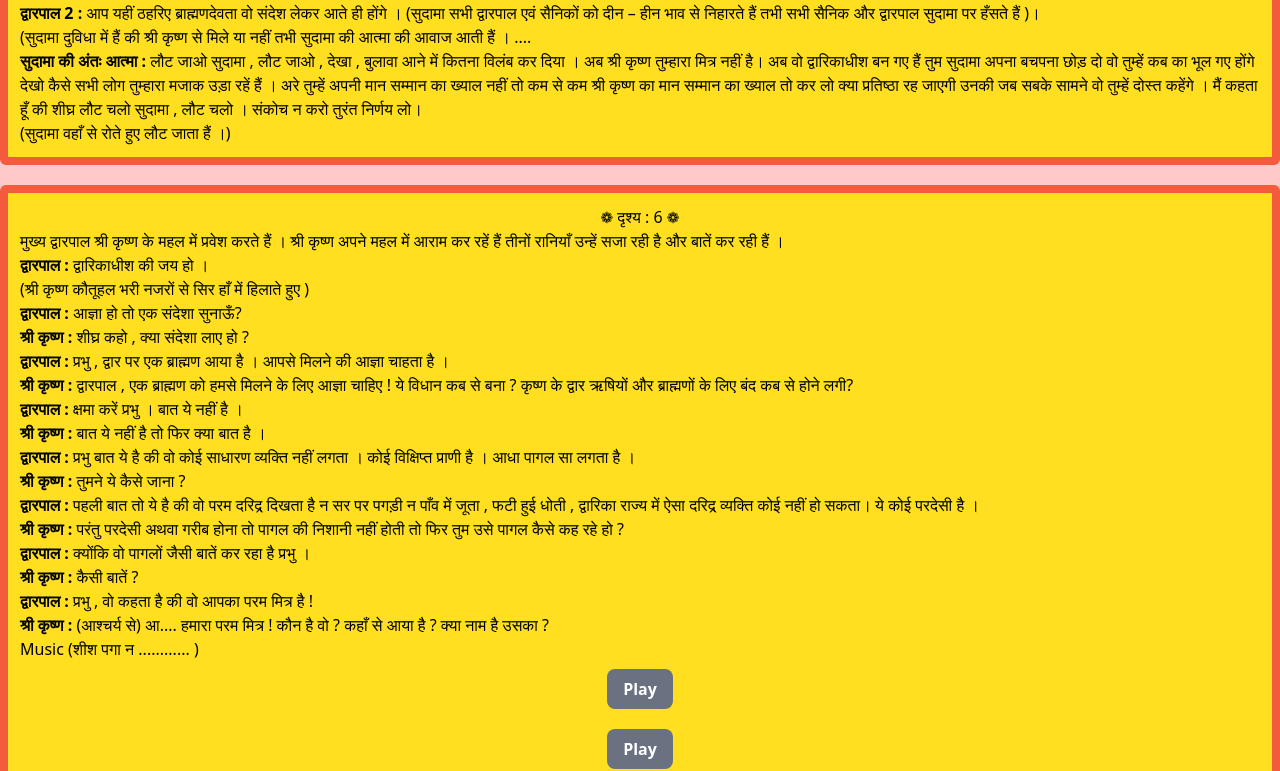
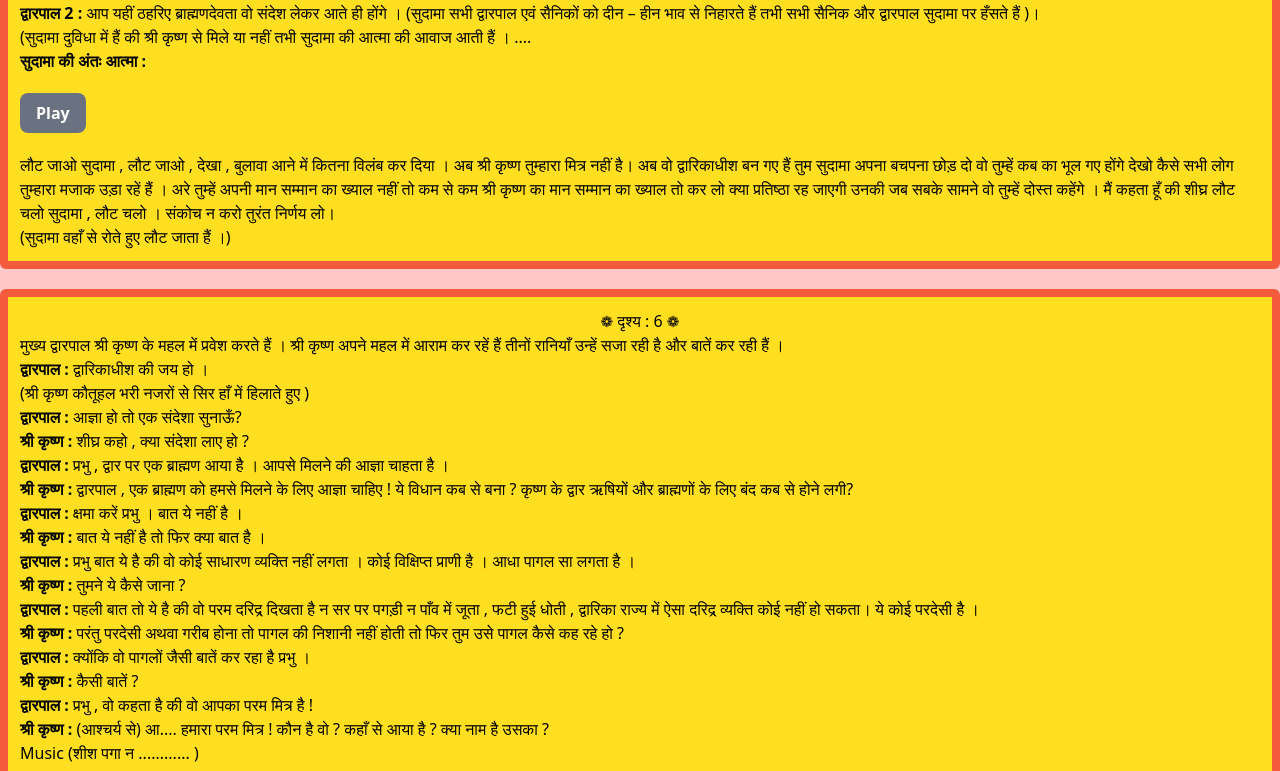
Before and after one commit to imjyotishkumar/sudama-cahritra-usingNext, a Next.js app: page / in a window 1280 px wide. Shown: the part 5820-6591 px from the top of the page. Built offline with nearby package versions, Linux system fonts and the light colour scheme.

Commit message:
added song

```diff
--- a/src/app/Component/MusicPlayer.js
+++ b/src/app/Component/MusicPlayer.js
@@ -530,7 +530,22 @@ const MusicPlayer = () => {
             एवं
             सैनिकों को दीन – हीन भाव से निहारते हैं तभी सभी सैनिक और द्वारपाल सुदामा पर हँसते हैं )।</p>
           <p>(सुदामा दुविधा में हैं की श्री कृष्ण से मिले या नहीं तभी सुदामा की आत्मा की आवाज आती हैं । ....</p>
-          <p><strong>सुदामा की अंतः आत्मा :</strong> लौट जाओ सुदामा , लौट जाओ , देखा , बुलावा आने में कितना विलंब कर दिया
+
+          <p><strong>सुदामा की अंतः आत्मा : <div className="mt-5 mb-5">
+              <button
+                onClick={() => playSong(15)}
+                className={`px-4 py-2 rounded-lg text-white ${currentSong === 15 && isPlaying ? "bg-red-500" : "bg-gray-500"
+                  } hover:bg-green-600`}
+              >
+                {
+                  currentSong === 15 && isPlaying ? <span className="font-bold">Pause</span> :
+                    <span className="font-bold">Play</span>
+
+                }
+
+              </button>
+              </div>
+              </strong> लौट जाओ सुदामा , लौट जाओ , देखा , बुलावा आने में कितना विलंब कर दिया
             ।
             अब श्री कृष्ण तुम्हारा मित्र नहीं है। अब वो द्वारिकाधीश बन गए हैं तुम सुदामा अपना बचपना छोड़ दो वो तुम्हें कब
             का
@@ -586,20 +601,7 @@ const MusicPlayer = () => {
                 }
 
               </button>
-             <div className="mt-5 mb-5">
-              <button
-                onClick={() => playSong(15)}
-                className={`px-4 py-2 rounded-lg text-white ${currentSong === 15 && isPlaying ? "bg-red-500" : "bg-gray-500"
-                  } hover:bg-green-600`}
-              >
-                {
-                  currentSong === 15 && isPlaying ? <span className="font-bold">Pause</span> :
-                    <span className="font-bold">Play</span>
 
-                }
-
-              </button>
-              </div>
             </div>
 
           <p>(श्री कृष्ण सुदामा का नाम सुनते ही भावुक हो जाते हैं। वह अपने मित्र से मिलने के लिए व्याकुल हो जाते हैं।)</p>
```
